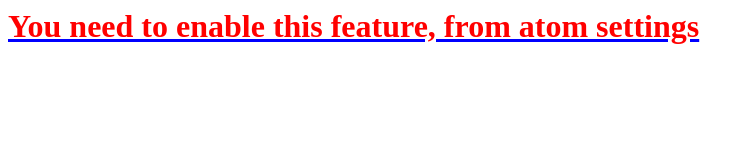
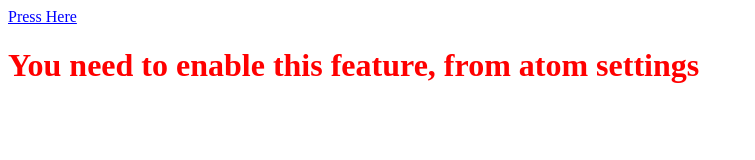
Before and after one commit to Mountio/Open-atom, a plain HTML site: page index.html in a window 1280 px wide. Shown: the whole page, without its empty margins (0-755 px from the left). Drawn offline with Linux system fonts and the light colour scheme.

Commit message:
Update index.html

```diff
--- a/index.html
+++ b/index.html
@@ -16,4 +16,6 @@
 }
 </style>
 <a href="atom://">
+  <p> Press Here </p>
+  </a>
 <h1> You need to enable this feature, from atom settings </h1>
```
